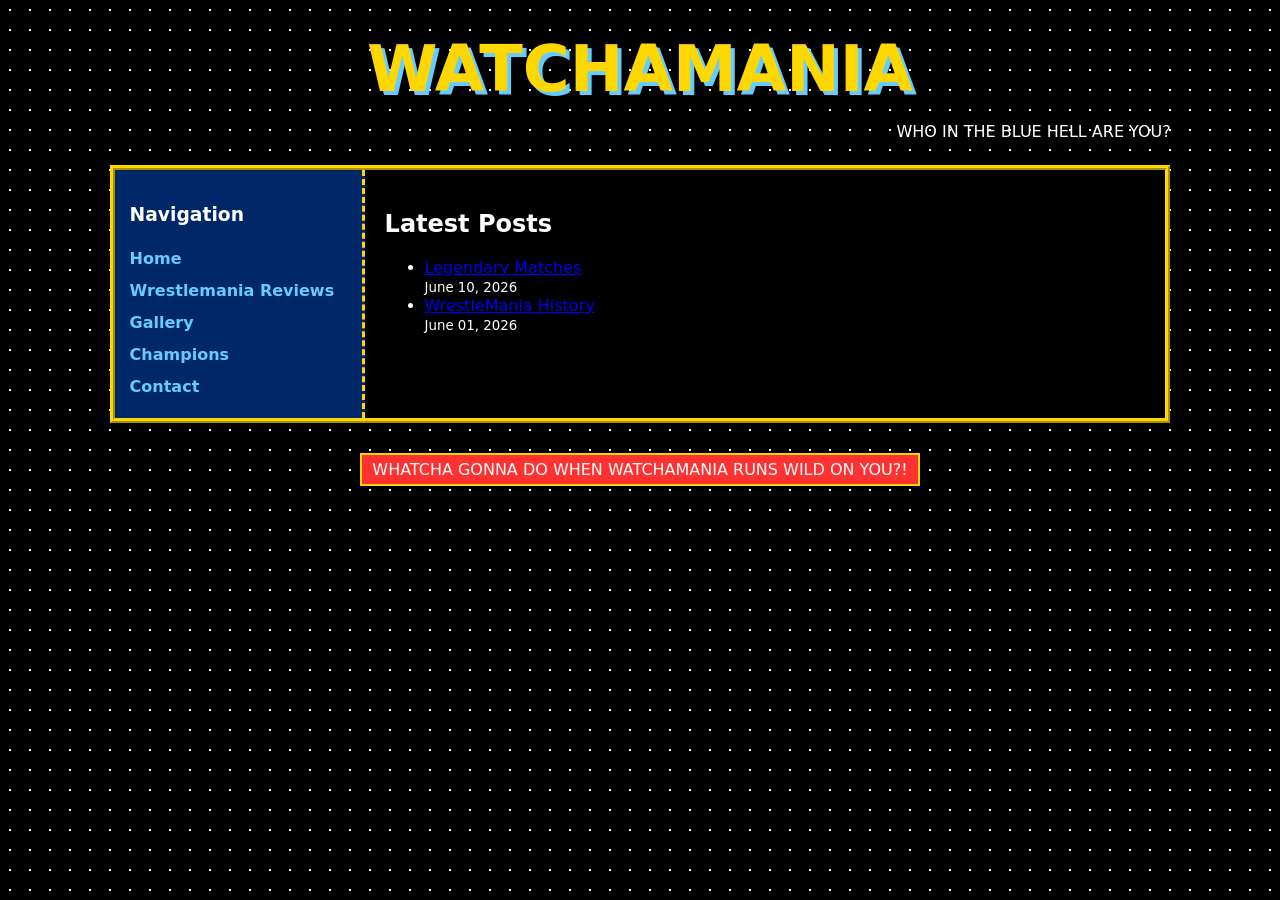
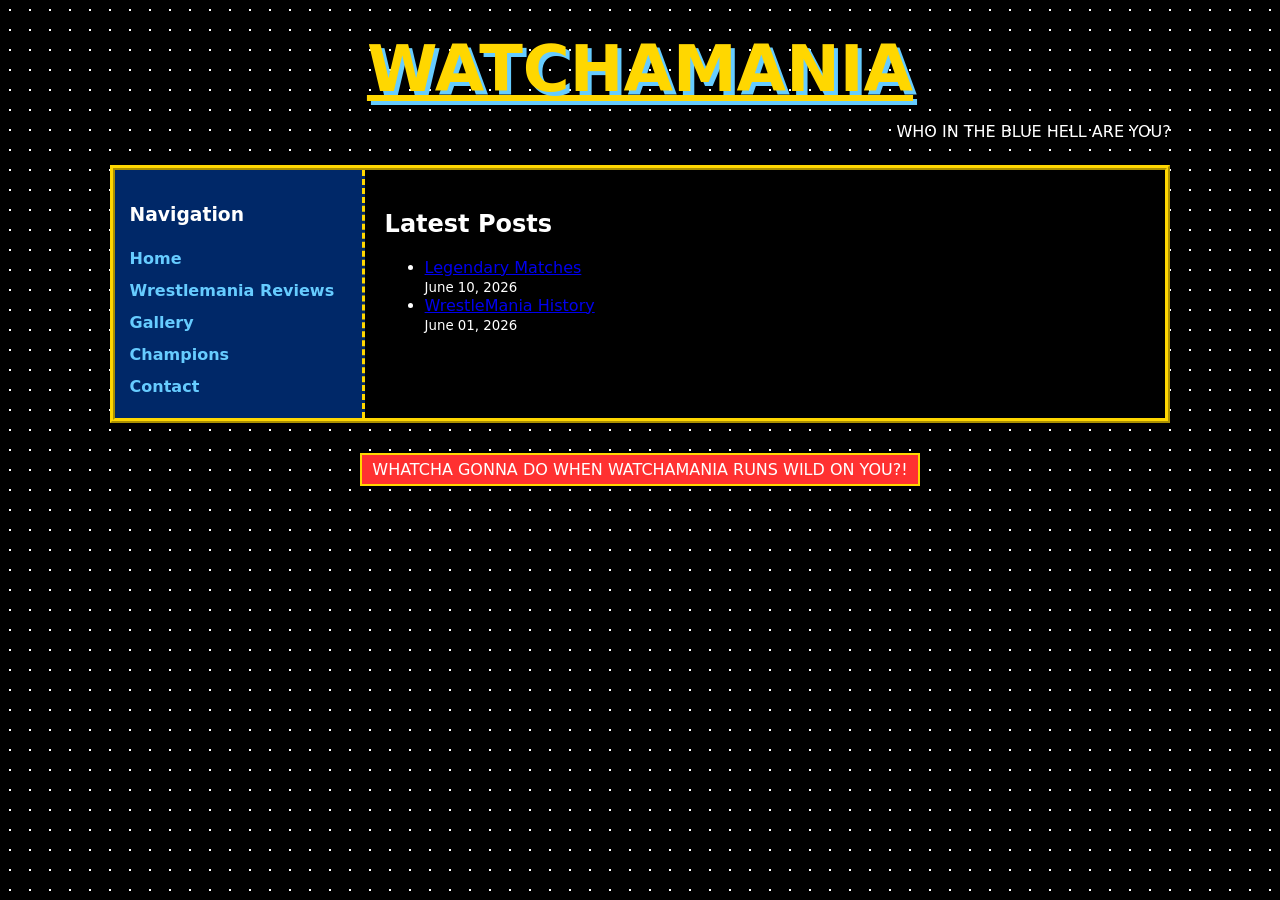
Before and after one commit to watchamania/watchamania.github.io, a Jekyll site: the page built from index.md, in a window 1280 px wide. Built offline with Jekyll 4.4.1, drawn with Linux system fonts in a browser that asks for light colours.

Commit message:
Update header.html

```diff
--- a/_includes/header.html
+++ b/_includes/header.html
@@ -1,4 +1,4 @@
-<h1 class="sparkle"><a href#"/">{{ site.title }}</a></h1>
+<h1 class="sparkle"><a href="/">{{ site.title }}</a></h1>
 
 <marquee behavior="alternate" scrollamount="6">
 WHO IN THE BLUE HELL ARE YOU?
```
